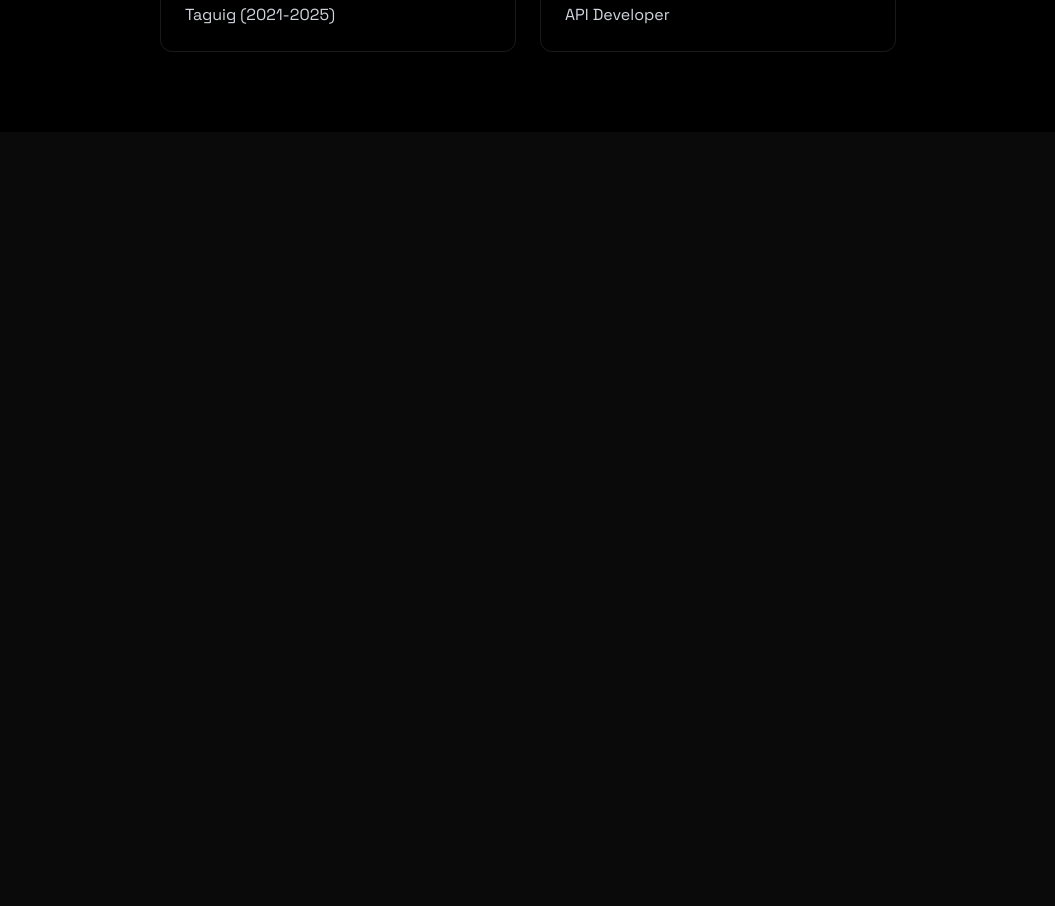
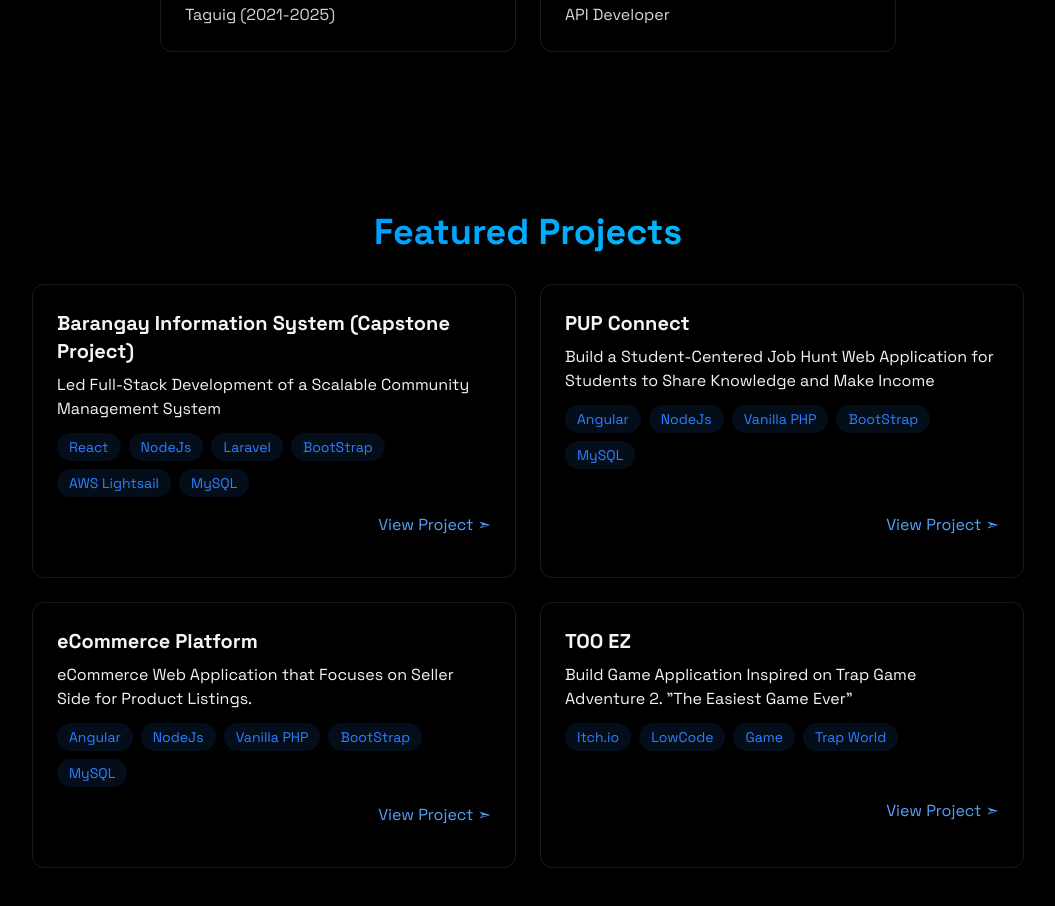
Before and after one commit to Tocmo-Jonnel/portfolio-mine, a React (Vite) app: page / in a window 1280 px wide. Shown: the part 1620-2526 px from the top of the page, without its empty margins (112-1167 px from the left). Before the commit the page ends 1752 px from the top, so only its background shows below. Built offline with nearby package versions, Linux system fonts and the light colour scheme.

Commit message:
add projects section

```diff
--- a/src/App.jsx
+++ b/src/App.jsx
@@ -5,6 +5,7 @@
 import { MobileMenu } from './components/MobileMenu';
 import { Home } from './components/sections/Home';
 import { About } from './components/sections/About';
+import { Projects } from './components/sections/Projects';
 import './index.css';
 
 function App() {
@@ -22,6 +23,7 @@
             <MobileMenu menuOpen={menuOpen} setMenuOpen={setMenuOpen} />
             <Home />
             <About />
+            <Projects />
         </div>
     </>
   );
--- a/src/components/sections/Projects.jsx
+++ b/src/components/sections/Projects.jsx
@@ -0,0 +1,164 @@
+export const Projects = () => {
+
+    return (
+        <section
+            id="projects" className="min-h-screen flex items-center justify-center py-20">
+
+                <div className="max-w-5xl mx-auto px-4">
+
+                    <h2 className="text-4xl font-bold mb-8 bg-gradient-to-r
+                        from-blue-500 to-cyan-400 bg-clip-text text-transparent
+                        text-center">
+                        Featured Projects
+                    </h2>
+
+                    <div className="grid grid-cols-1 md:grid-cols-2 gap-6">
+                        <div className="p-6 rounded-xl border border-white/10
+                            hover:-translate-y-1 hover:border-blue-500/30
+                            hover:shadow-[0_2px_8px_rgba(59,130,246,0.1)] transition-all">
+
+                            <h3 className="text-xl font-bold mb-2">Barangay Information System (Capstone Project)</h3>
+                            <p className="text-gray-100 mb-3">Led Full-Stack Development of a Scalable Community Management System</p>
+
+                            <div className="flex flex-wrap gap-2">
+
+                                {[
+                                    "React",
+                                    "NodeJs",
+                                    "Laravel",
+                                    "BootStrap",
+                                    "AWS Lightsail",
+                                    "MySQL"
+                                ].map((tech, key) => (
+                                    <span
+                                    key={key}
+                                    className="bg-blue-500/10 text-blue-500 py-1
+                                        px-3 rounded-full text-sm
+                                        hover:bg-blue-500/20
+                                        hover:shadow-[0_2px_8px_rgba(59,130,2246,0.2)] transition">
+                                    {tech}
+                                </span>
+                                ))}
+                            </div>
+
+                            <div className="flex justify-end items-center">
+                                    <a href="#" className="text-blue-400
+                                        hover:text-blue-300
+                                        transition-colors my-4">
+                                        View Project ➣
+                                    </a>
+                            </div>
+                        </div>
+
+                        <div className="p-6 rounded-xl border border-white/10
+                            hover:-translate-y-1 hover:border-blue-500/30
+                            hover:shadow-[0_2px_8px_rgba(59,130,246,0.1)] transition-all">
+
+                            <h3 className="text-xl font-bold mb-2">PUP Connect</h3>
+                            <p className="text-gray-100 mb-3">Build a Student-Centered Job Hunt Web Application for Students to Share Knowledge and Make Income</p>
+
+                            <div className="flex flex-wrap gap-2 mb-7">
+
+                                {[
+                                    "Angular",
+                                    "NodeJs",
+                                    "Vanilla PHP",
+                                    "BootStrap",
+                                    "MySQL"
+                                ].map((tech, key) => (
+                                    <span
+                                    key={key}
+                                    className="bg-blue-500/10 text-blue-500 py-1
+                                        px-3 rounded-full text-sm
+                                        hover:bg-blue-500/20
+                                        hover:shadow-[0_2px_8px_rgba(59,130,2246,0.2)] transition">
+                                    {tech}
+                                </span>
+                                ))}
+                            </div>
+
+                            <div className="flex justify-end items-center">
+                                    <a href="#" className="text-blue-400
+                                        hover:text-blue-300
+                                        transition-colors my-4">
+                                        View Project ➣
+                                    </a>
+                            </div>
+                        </div>
+
+                        <div className="p-6 rounded-xl border border-white/10
+                            hover:-translate-y-1 hover:border-blue-500/30
+                            hover:shadow-[0_2px_8px_rgba(59,130,246,0.1)] transition-all">
+
+                            <h3 className="text-xl font-bold mb-2">eCommerce Platform</h3>
+                            <p className="text-gray-100 mb-3">eCommerce Web Application that Focuses on Seller Side for Product Listings.</p>
+
+                            <div className="flex flex-wrap gap-2">
+
+                                {[
+                                    "Angular",
+                                    "NodeJs",
+                                    "Vanilla PHP",
+                                    "BootStrap",
+                                    "MySQL"
+                                ].map((tech, key) => (
+                                    <span
+                                    key={key}
+                                    className="bg-blue-500/10 text-blue-500 py-1
+                                        px-3 rounded-full text-sm
+                                        hover:bg-blue-500/20
+                                        hover:shadow-[0_2px_8px_rgba(59,130,2246,0.2)] transition">
+                                    {tech}
+                                </span>
+                                ))}
+                            </div>
+
+                            <div className="flex justify-end items-center">
+                                    <a href="#" className="text-blue-400
+                                        hover:text-blue-300
+                                        transition-colors my-4">
+                                        View Project ➣
+                                    </a>
+                            </div>
+                        </div>
+
+                        <div className="p-6 rounded-xl border border-white/10
+                            hover:-translate-y-1 hover:border-blue-500/30
+                            hover:shadow-[0_2px_8px_rgba(59,130,246,0.1)] transition-all">
+
+                            <h3 className="text-xl font-bold mb-2">TOO EZ</h3>
+                            <p className="text-gray-100 mb-3">Build Game Application Inspired on Trap Game Adventure 2. "The Easiest Game Ever"</p>
+
+                            <div className="flex flex-wrap gap-2 mb-8">
+
+                                {[
+                                    "Itch.io",
+                                    "LowCode",
+                                    "Game",
+                                    "Trap World"
+                                ].map((tech, key) => (
+                                    <span
+                                    key={key}
+                                    className="bg-blue-500/10 text-blue-500 py-1
+                                        px-3 rounded-full text-sm
+                                        hover:bg-blue-500/20
+                                        hover:shadow-[0_2px_8px_rgba(59,130,2246,0.2)] transition">
+                                    {tech}
+                                </span>
+                                ))}
+                            </div>
+
+                            <div className="flex justify-end items-center">
+                                    <a href="#" className="text-blue-400
+                                        hover:text-blue-300
+                                        transition-colors my-4">
+                                        View Project ➣
+                                    </a>
+                            </div>
+                        </div>
+                    </div>
+                </div>
+
+        </section>
+    );
+}
```
